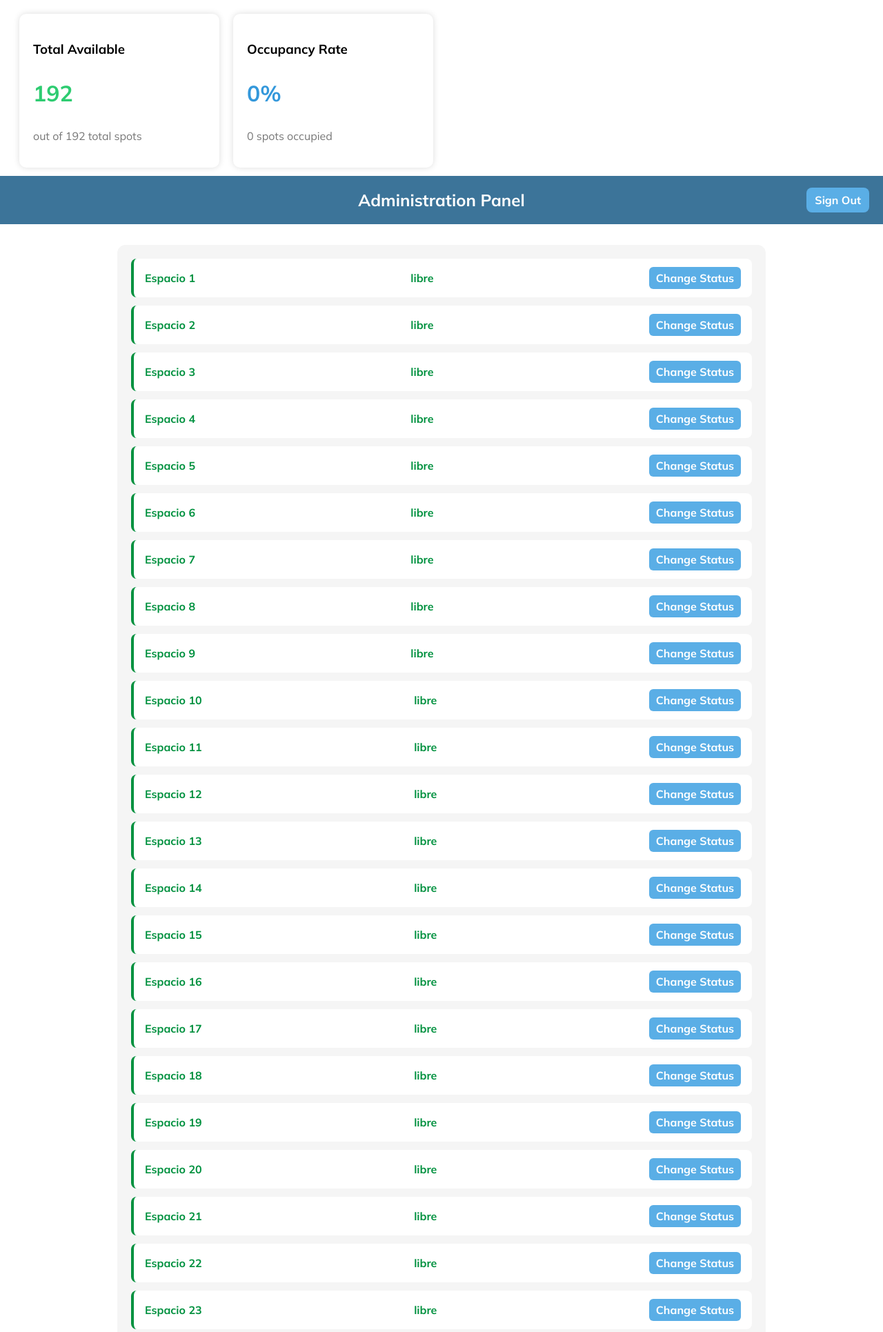
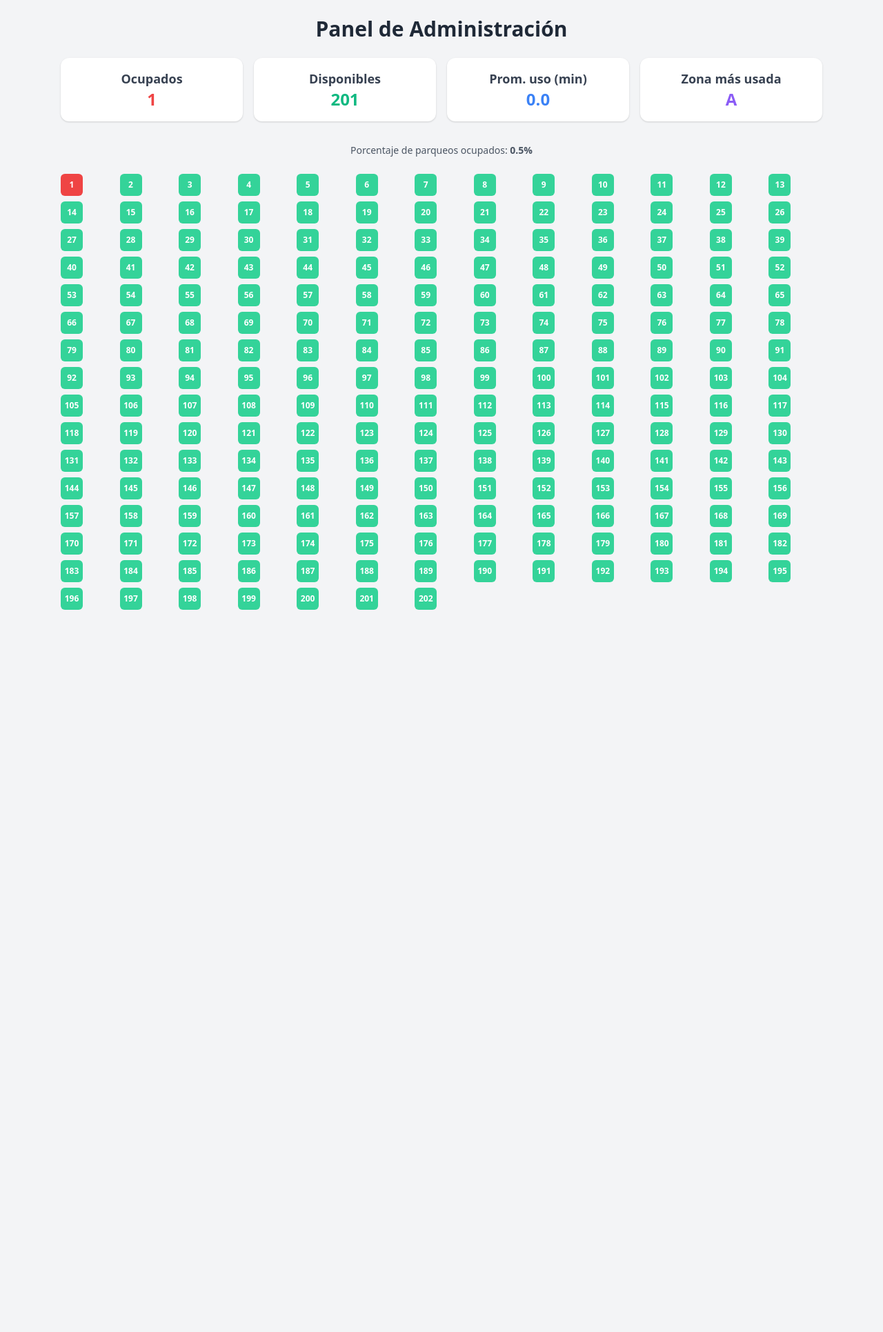
Before and after one commit to leviuuuwwu/InglesProyecto, a Flask app: page /admin in a window 1280 px wide. Shown: the top 1931 px of the page at 69% size. After the commit the page ends 884 px from the top, so only its background shows below. Run offline with Flask 3, Linux system fonts and the light colour scheme; the visitor is signed in with stand-in values (Sample User, id 1).

Commit message:
Refactor parking app with zones and improved UI
Major refactor to support parking zones A and B, with new data model in data/parqueos.py. Replaced old templates with Tailwind-based admin, login, and public views. Added statistics, zone usage, and average occupancy time to admin panel. Updated routes and logic in app.py for new structure. Removed README.md content.

```diff
--- a/app.py
+++ b/app.py
@@ -1,69 +1,76 @@
-from flask import Flask, render_template, request, redirect, session, url_for, jsonify
-from parqueo_data import espacios
+# app.py
+from datetime import datetime
+from data.parqueos import parqueos
+from flask import Flask, render_template, redirect, url_for, request, session, flash
+from datetime import datetime
+from data.parqueos import parqueos
 
 app = Flask(__name__)
-app.secret_key = 'clave_secreta_super_segura'
+app.secret_key = 'clave_secreta_muuy_segura'  # Necesaria para usar sesiones
 
-# Credenciales fijas
-USERNAME = "admin"
-PASSWORD = "1234"
 
-# Ruta principal: login
-@app.route('/', methods=['GET', 'POST'])
+@app.route('/')
+def public_view():
+    return render_template('public.html', parqueos=parqueos)
+
+@app.route('/login', methods=['GET', 'POST'])
 def login():
     if request.method == 'POST':
-        if request.form['username'] == USERNAME and request.form['password'] == PASSWORD:
-            session['logged_in'] = True
-            return redirect('/admin')
+        user = request.form.get('username')
+        pw = request.form.get('password')
+        if user == 'admin' and pw == 'admin':
+            session['admin'] = True
+            return redirect(url_for('admin_view'))
         else:
-            return "Usuario o contraseña incorrectos"
+            flash('Credenciales incorrectas', 'error')
     return render_template('login.html')
 
-# Vista pública para usuarios visitantes
-@app.route('/parqueo')
-def vista_publica():
-    ocupados = sum(1 for e in espacios if e['estado'] == 'ocupado')
-    libres = sum(1 for e in espacios if e['estado'] == 'libre')
-    return render_template('parqueo.html', parqueos=espacios, ocupados=ocupados, libres=libres)
 
-# Panel de administración (vista de parqueo)
 @app.route('/admin')
-def admin_panel():
-    if not session.get('logged_in'):
-        return redirect('/')
-    return render_template('admin.html', parqueos=espacios)
+def admin_view():
+    if not session.get('admin'):
+        return redirect(url_for('login'))
 
-# Cambiar estado del parqueo
-@app.route('/toggle/<int:espacio_id>')
-def toggle_estado(espacio_id):
-    if not session.get('logged_in'):
-        return redirect('/')
-    for espacio in espacios:
-        if espacio['id'] == espacio_id:
-            espacio['estado'] = 'ocupado' if espacio['estado'] == 'libre' else 'libre'
-            break
-    return redirect('/admin')
+    ocupados = [p for p in parqueos if p['estado'] == 'occupied']
+    disponibles = [p for p in parqueos if p['estado'] == 'available']
+    tiempos = []
+    for p in ocupados:
+        if p['hora_inicio_ocupado']:
+            tiempo = (datetime.now() - p['hora_inicio_ocupado']).total_seconds() / 60
+            tiempos.append(tiempo)
+    promedio_tiempo = round(sum(tiempos) / len(tiempos), 2) if tiempos else 0
+    zona_a = sum(1 for p in ocupados if p['zona'] == 'A')
+    zona_b = sum(1 for p in ocupados if p['zona'] == 'B')
+    zona_mas_usada = 'A' if zona_a > zona_b else 'B' if zona_b > zona_a else 'Igual'
+    porcentaje_ocupados = round(len(ocupados) / len(parqueos) * 100, 2)
 
-# Logout
+    stats = {
+        'ocupados': len(ocupados),
+        'disponibles': len(disponibles),
+        'promedio_tiempo': promedio_tiempo,
+        'zona_mas_usada': zona_mas_usada,
+        'porcentaje_ocupados': porcentaje_ocupados
+    }
+
+    return render_template('admin.html', parqueos=parqueos, stats=stats)
+
 @app.route('/logout')
 def logout():
-    session.pop('logged_in', None)
-    return redirect('/')
+    session.clear()
+    return redirect(url_for('login'))
 
-@app.route("/api/estadisticas-parqueo")
-def estadisticas_parqueo():
-    total = 192
-    ocupados = sum(1 for p in espacios if p["estado"] == "ocupado")
-    disponibles = total - ocupados
-    porcentaje_ocupado = round((ocupados / total) * 100, 1)
-
-    return jsonify({
-        "total": total,
-        "disponibles": disponibles,
-        "ocupados": ocupados,
-        "porcentaje_ocupado": porcentaje_ocupado
-    })
-
+@app.route('/toggle/<int:pid>')
+def toggle_parqueo(pid):
+    for p in parqueos:
+        if p['id'] == pid:
+            if p['estado'] == 'available':
+                p['estado'] = 'occupied'
+                p['hora_inicio_ocupado'] = datetime.now()
+            else:
+                p['estado'] = 'available'
+                p['hora_inicio_ocupado'] = None
+            break
+    return redirect(url_for('admin_view'))
 
 if __name__ == '__main__':
     app.run(debug=True)
--- /dev/null
+++ b/data/parqueos.py
@@ -0,0 +1,31 @@
+# data/parqueos.py
+from datetime import datetime
+
+parqueos = []
+
+# ZONA 1 (contados en columnas hacia abajo)
+zona1_config = [25, 20, 20, 15, 8, 4]  # 6 columnas
+id_actual = 1
+for col, cantidad in enumerate(zona1_config):
+    for _ in range(cantidad):
+        parqueos.append({
+            'id': id_actual,
+            'zona': 'A',
+            'subzona': f'col-{col+1}',
+            'estado': 'available',
+            'hora_inicio_ocupado': None
+        })
+        id_actual += 1
+
+# ZONA 2 (contados en filas hacia la derecha)
+zona2_config = [20, 20, 15, 15, 20, 20]  # 6 filas
+for fila, cantidad in enumerate(zona2_config):
+    for _ in range(cantidad):
+        parqueos.append({
+            'id': id_actual,
+            'zona': 'B',
+            'subzona': f'fila-{fila+1}',
+            'estado': 'available',
+            'hora_inicio_ocupado': None
+        })
+        id_actual += 1
--- a/templates/admin.html
+++ b/templates/admin.html
@@ -1,45 +1,54 @@
 <!DOCTYPE html>
-<html>
+<html lang="en">
 <head>
-    <title>Administration Pane</title>
-    <link rel="stylesheet" href="{{ url_for('static', filename='style.css') }}">
-   <link rel="icon" href="{{ url_for('static', filename='img/parking.png') }}" type="image/x-icon">
+    <meta charset="UTF-8">
+    <title>Admin - Control de Parqueos</title>
+    <link href="https://cdn.jsdelivr.net/npm/tailwindcss@2.2.19/dist/tailwind.min.css" rel="stylesheet">
 </head>
-<body>
-    <div class="stats-container">
-  <div class="stat-box">
-    <h3>Total Available</h3>
-    <p id="available-count" class="value green">-</p>
-    <p id="total-count" class="sub">out of - total spots</p>
-  </div>
-  <div class="stat-box">
-    <h3>Occupancy Rate</h3>
-    <p id="occupancy-rate" class="value blue">-</p>
-    <p id="occupied-count" class="sub">- spots occupied</p>
-  </div>
-</div>
-    <div class="panel-container">
-        <h2 class="panel">Administration Panel</h2>
-        <a href="/logout">Sign Out</a>
+<body class="bg-gray-100 text-gray-800">
+    <div class="max-w-6xl mx-auto p-6">
+        <h1 class="text-3xl font-bold mb-6 text-center">Panel de Administración</h1>
+
+        <!-- Estadísticas -->
+        <div class="grid grid-cols-2 md:grid-cols-4 gap-4 mb-8">
+            <div class="bg-white shadow rounded-xl p-4 text-center">
+                <p class="text-lg font-semibold text-gray-700">Ocupados</p>
+                <p class="text-2xl font-bold text-red-500">{{ stats.ocupados }}</p>
+            </div>
+            <div class="bg-white shadow rounded-xl p-4 text-center">
+                <p class="text-lg font-semibold text-gray-700">Disponibles</p>
+                <p class="text-2xl font-bold text-green-500">{{ stats.disponibles }}</p>
+            </div>
+            <div class="bg-white shadow rounded-xl p-4 text-center">
+                <p class="text-lg font-semibold text-gray-700">Prom. uso (min)</p>
+                <p class="text-2xl font-bold text-blue-500">{{ stats.promedio_tiempo }}</p>
+            </div>
+            <div class="bg-white shadow rounded-xl p-4 text-center">
+                <p class="text-lg font-semibold text-gray-700">Zona más usada</p>
+                <p class="text-2xl font-bold text-purple-500">{{ stats.zona_mas_usada }}</p>
+            </div>
+        </div>
+
+        <!-- Porcentaje total -->
+        <div class="text-center mb-6 text-sm text-gray-600">
+            <p>Porcentaje de parqueos ocupados: <strong>{{ stats.porcentaje_ocupados }}%</strong></p>
+        </div>
+
+        <!-- Parqueos en rejilla -->
+        <div class="grid gap-2" style="display: grid; grid-template-columns: repeat(13, minmax(0, 1fr));">
+            {% for p in parqueos %}
+                <a href="{{ url_for('toggle_parqueo', pid=p.id) }}"
+                   class="w-8 h-8 rounded-md flex items-center justify-center text-xs font-bold transition duration-300 ease-in-out
+                   {% if p.estado == 'available' %}
+                       bg-green-400 hover:bg-green-500 text-white
+                   {% else %}
+                       bg-red-500 hover:bg-red-600 text-white
+                   {% endif %}"
+                   title="Parqueo {{ p.id }} (Zona {{ p.zona }}) - Click para cambiar">
+                    {{ p.id }}
+                </a>
+            {% endfor %}
+        </div>
     </div>
-    <div class="espacios-container">
-        {% for espacio in parqueos %}
-            <div class=" espacio-item {{ espacio.estado }}">
-                <span><strong>Espacio {{ espacio.id }}</strong></span>
-                <span>{{ espacio.estado }}</span>
-                 <a href="/toggle/{{ espacio.id }}" class="cambiar-link">Change Status</a>
-            </div>
-        {% endfor %}
-    </div>
-    <script>
-fetch('/api/estadisticas-parqueo')
-  .then(res => res.json())
-  .then(data => {
-    document.getElementById('available-count').textContent = data.disponibles;
-    document.getElementById('total-count').textContent = `out of ${data.total} total spots`;
-    document.getElementById('occupancy-rate').textContent = `${data.porcentaje_ocupado}%`;
-    document.getElementById('occupied-count').textContent = `${data.ocupados} spots occupied`;
-  });
-</script>
 </body>
 </html>
```
Also changed, not shown: templates/login.html (+26 -21 lines), templates/public.html (added, +117 -0 lines), static/css/styles.css (added), static/img/tuimagen.jpg (added).
